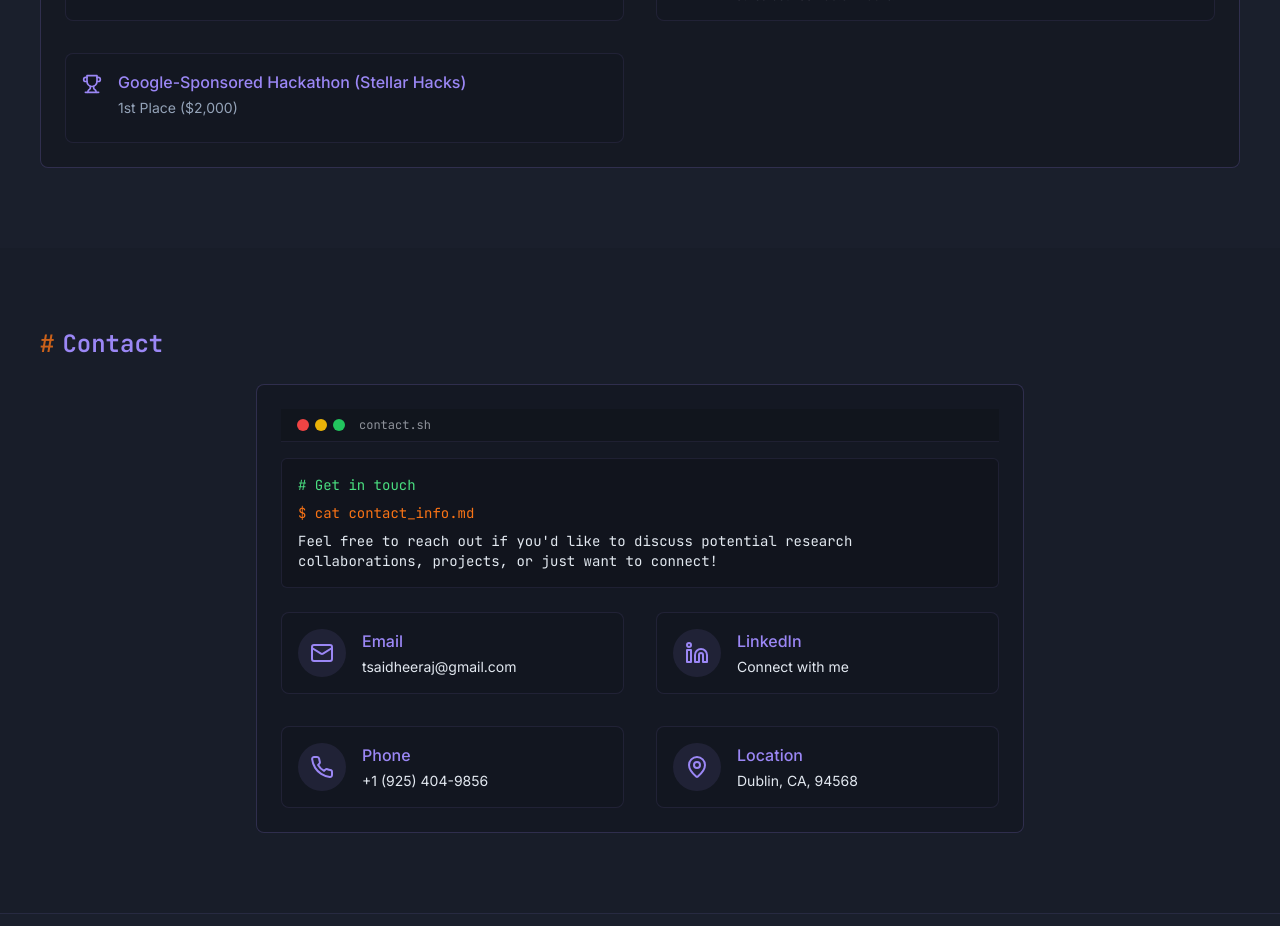
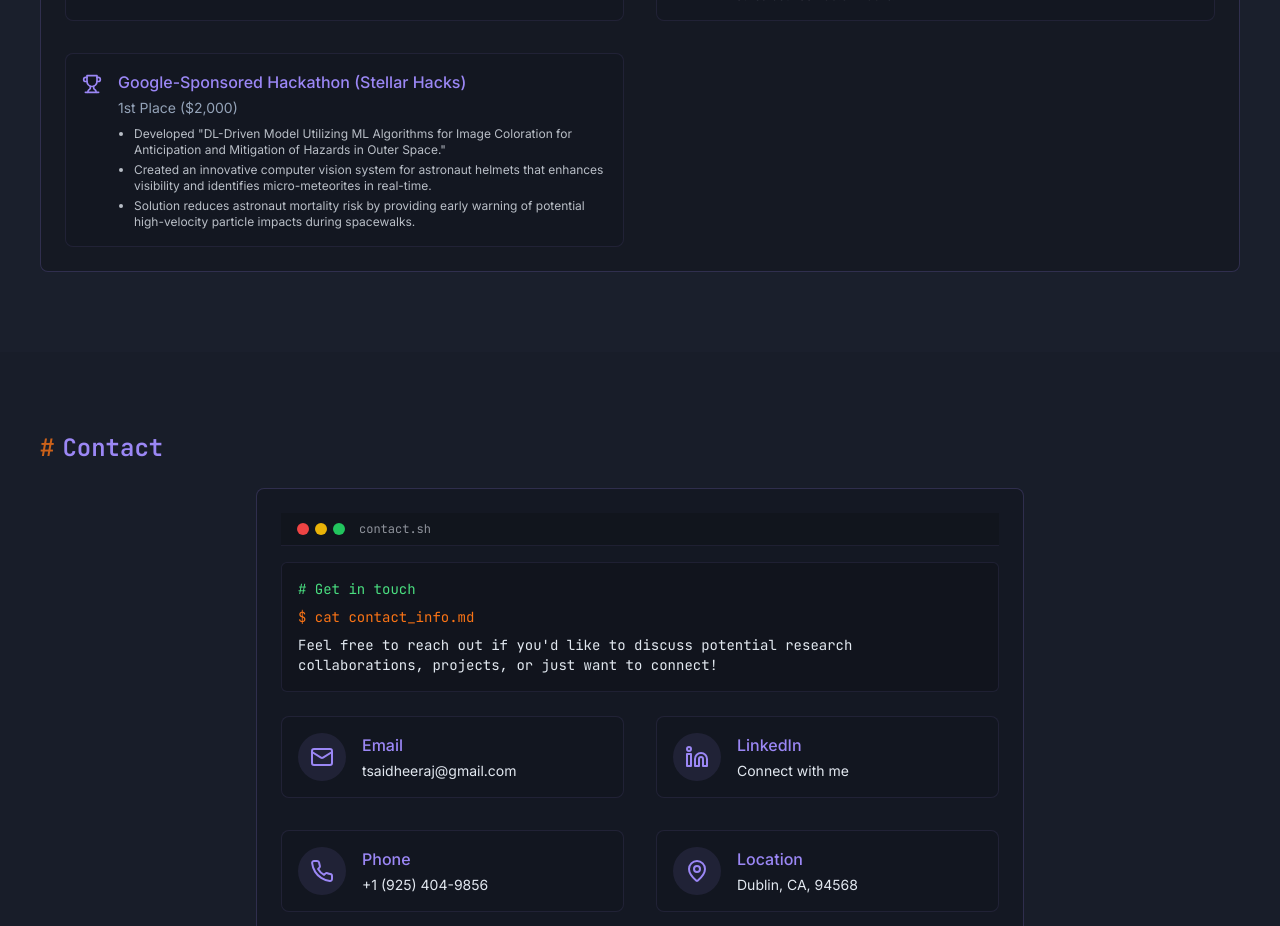
Before and after one commit to draj222/hidheeraj, a React (Vite) app: page / in a window 1280 px wide. Shown: the part 5600-6526 px from the top of the page. Built offline with nearby package versions, Linux system fonts and the light colour scheme.

Commit message:
Update Google Hackathon project description
Added details to the Google-Sponsored Hackathon project description, including information about the machine learning model used and its application in space helmets to improve astronaut visibility and safety.

```diff
--- a/src/components/Awards.tsx
+++ b/src/components/Awards.tsx
@@ -48,6 +48,11 @@ const Awards = () => {
       title: 'Google-Sponsored Hackathon (Stellar Hacks)',
       subtitle: '1st Place ($2,000)',
       icon: <Trophy className="h-5 w-5 text-terminal-highlight" />,
+      description: [
+        'Developed "DL-Driven Model Utilizing ML Algorithms for Image Coloration for Anticipation and Mitigation of Hazards in Outer Space."',
+        'Created an innovative computer vision system for astronaut helmets that enhances visibility and identifies micro-meteorites in real-time.',
+        'Solution reduces astronaut mortality risk by providing early warning of potential high-velocity particle impacts during spacewalks.'
+      ]
     },
   ];
 
```
